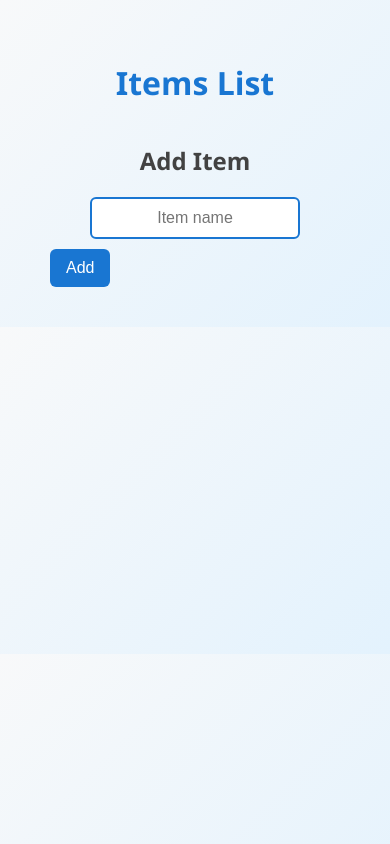
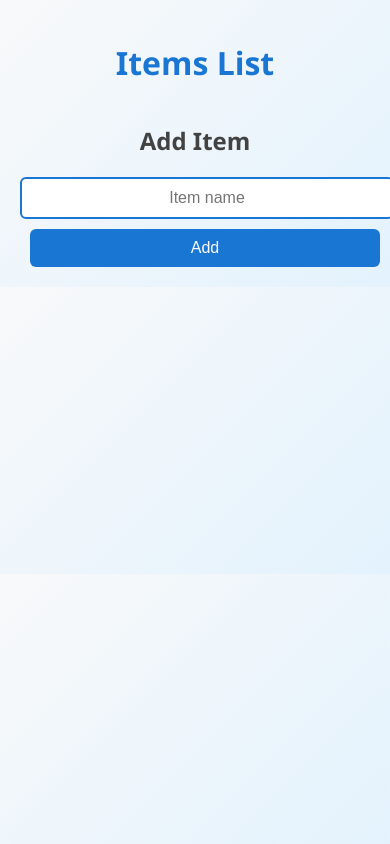
Before and after one commit to jaiswamy/1.Nodejs, a plain HTML site: page frontend/index.html in a window 390 px wide. Drawn offline with Linux system fonts and the light colour scheme; no server answers.

Commit message:
Update style.css

```diff
--- a/frontend/style.css
+++ b/frontend/style.css
@@ -92,4 +92,15 @@ h2 + button {
 /* Responsive */
 @media (max-width: 600px) {
   body {
-    padd
+    padding: 20px;
+  }
+
+  #itemName {
+    width: 100%;
+    margin-bottom: 10px;
+  }
+
+  #addBtn {
+    width: 100%;
+  }
+}
```
